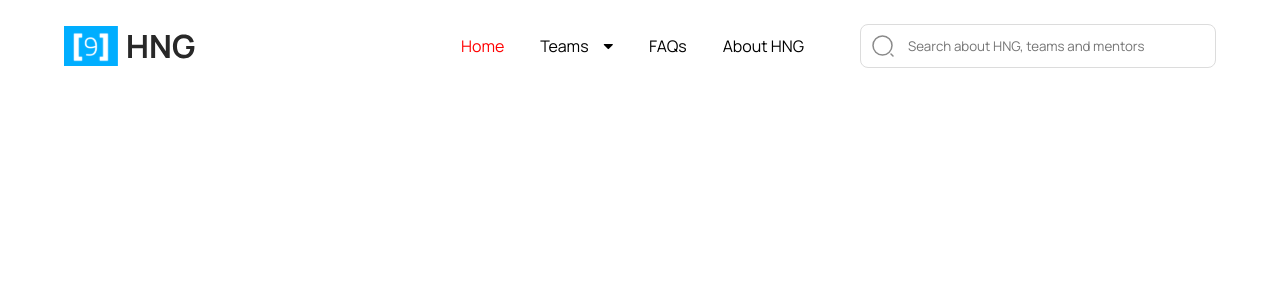
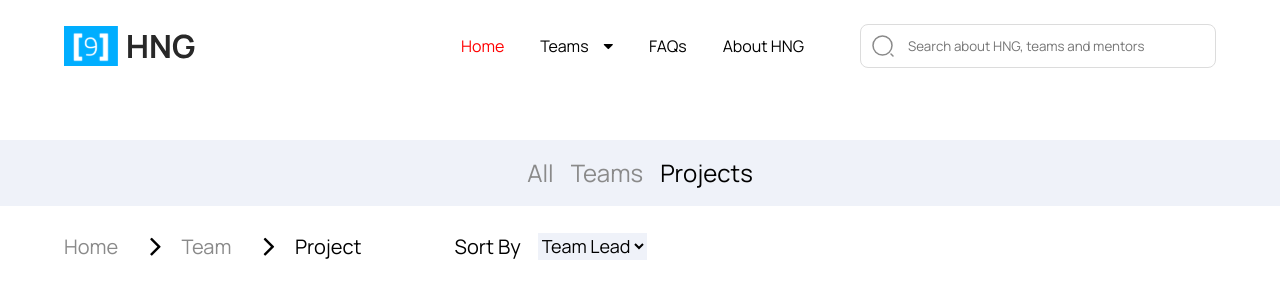
Before and after one commit to jadesolaadeagbo/Frontend-Portfolio, a React (Create React App) app: page / in a window 1280 px wide. Shown: the top 300 px of the page. Built offline with nearby package versions, Linux system fonts and the light colour scheme.

Commit message:
feat: Added navigation direction and sorting bar

```diff
--- a/src/App.css
+++ b/src/App.css
@@ -7,3 +7,72 @@
     box-sizing: border-box;
     font-family: 'Manrope', sans-serif;
 }
+
+.menu{
+    background-color: #EFF2F9;
+}
+
+.menu a{
+    color: #8A8A8A;
+}
+
+.menu-options{
+    display: flex;
+    gap: 17px;
+    padding: 16px 0px 17px 0px;
+    justify-content: center;
+}
+
+.menu-options li{
+    list-style: none;
+    /* padding: 16px 17px 17px 17px; */
+    font-size: 24px;
+}
+
+.navigation-direction{
+    width: 90%;
+    margin: auto;
+    display: flex;
+    align-items: center;
+    gap: 93px;
+    padding: 24px 0px 69px 0px;
+}
+
+.direction{
+    display: flex;
+    align-items: center;
+    gap: 20px;
+}
+
+.direction li{
+    list-style: none;
+}
+
+.direction a{
+    font-size: 20px;
+    color: #8A8A8A;
+}
+
+.navigation-direction label{
+    font-size: 20px;
+}
+
+.navigation-direction select{
+    font-size: 18px;
+    background: #EFF2F9;
+    border: none;
+}
+
+.sort{
+    display: flex;
+    gap: 17px;
+}
+
+@media (max-width: 768px){}
+
+@media(max-width: 375px){
+    .navigation-direction{
+        flex-direction: column;
+        gap: 20px;
+    }
+}
--- a/src/App.js
+++ b/src/App.js
@@ -1,15 +1,43 @@
 import React from 'react'
 import "./App.css"
 import Navbar from "./components/Navbar/Navbar"
+import Statistics from './components/Statistics/Statistics'
 
 const App = () => {
   return (
     <div>
       <Navbar></Navbar>
+
       <div className="menu">
+        <ul className='menu-options'>
+          <li><a href="#">All</a></li>
+          <li><a href="#">Teams</a></li>
+          <li><a href="#" style={{color: 'black'}}>Projects</a></li>
+        </ul>
+      </div>
+
+      <div className="navigation-direction">
+        <ul className="direction">
+          <li> <a href="#">Home</a></li>
+          <li><i class="fa fa-angle-right fa-2x"></i></li>
+          <li> <a href="#">Team</a></li>
+          <i class="fa fa-angle-right fa-2x"></i>
+          <li> <a href="#" style={{color: 'black'}}>Project</a></li>
+
+        </ul>
+
+        <form className='sort'>
+          <label for="filter">Sort By</label>
+          <select name="filter" id="filter">
+          <option value="teamLaed">Team Lead</option>
+          <option value="mentor">Mentor</option>
+          </select>
+        </form>
+
+        </div>
 
       </div>
-    </div>
+
   )
 }
 
--- a/src/components/Navbar/Navbar.css
+++ b/src/components/Navbar/Navbar.css
@@ -75,6 +75,9 @@ input[type='text']{
 }
 
 @media(max-width: 375px){
+    .navbar{
+        padding: 24px 0px 42px 0px;
+    }
     .container{
         flex-direction: column;
     }
--- /dev/null
+++ b/src/components/Statistics/Statistics.js
@@ -0,0 +1,13 @@
+import React from 'react'
+
+const Statistics = () => {
+  return (
+    <div>
+      <div >
+
+      </div>
+    </div>
+  )
+}
+
+export default Statistics
```
Also changed, not shown: src/components/StatisticBox/StatisticBox.js (added, +11 -0 lines), src/components/StatisticBox/StatisticBox.css (added).
